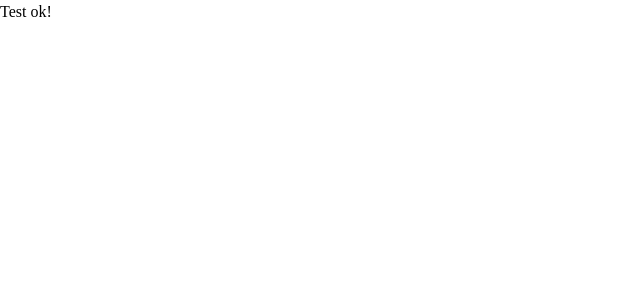
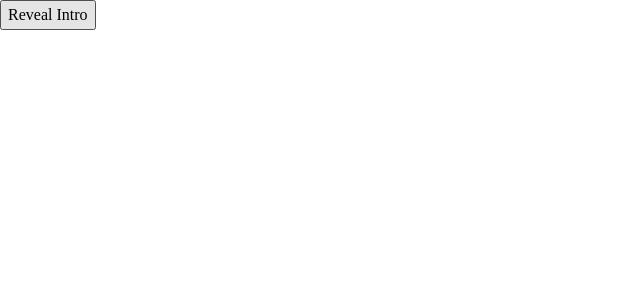
Before and after one commit to SaravananWD/learn-react, a React (Vite) app: page / in a window 1280 px wide. Shown: the top 300 px of the page, without its empty margins (0-640 px from the left). Built offline with nearby package versions, Linux system fonts and the light colour scheme.

Commit message:
init home

```diff
--- a/src/App.jsx
+++ b/src/App.jsx
@@ -1,7 +1,13 @@
+import React from "react";
+import Button from "./components/Button";
+import Intro from "./components/Intro";
+
 export default function App() {
+  const [isToggle, setIsToggle] = React.useState(false);
+
   return (
-    <>
-      <div>Test ok!</div>
-    </>
+    <div>
+      {isToggle === true ? <Intro /> : <Button setIsToggle={setIsToggle} />}
+    </div>
   );
 }
--- /dev/null
+++ b/src/components/Button.jsx
@@ -0,0 +1,6 @@
+import React from "react";
+
+function Button({ setIsToggle }) {
+  return <button onClick={() => setIsToggle(true)}>Reveal Intro</button>;
+}
+export default Button;
--- /dev/null
+++ b/src/components/Intro.jsx
@@ -0,0 +1,11 @@
+import React from "react";
+
+function Intro() {
+  return (
+    <div>
+      <h1>Hey there!</h1>
+      <p>Wait some more time for an awesome content.</p>
+    </div>
+  );
+}
+export default Intro;
```
